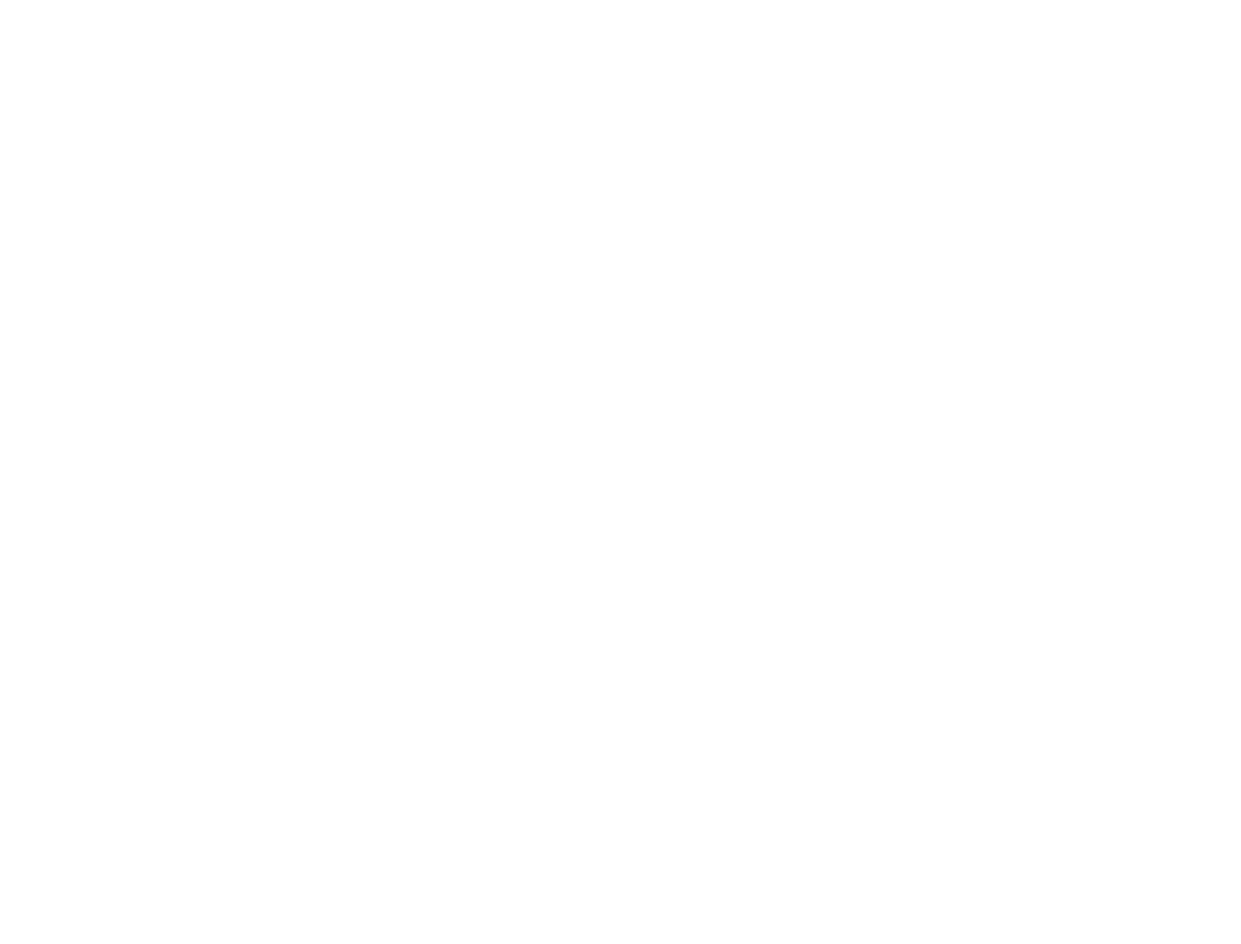
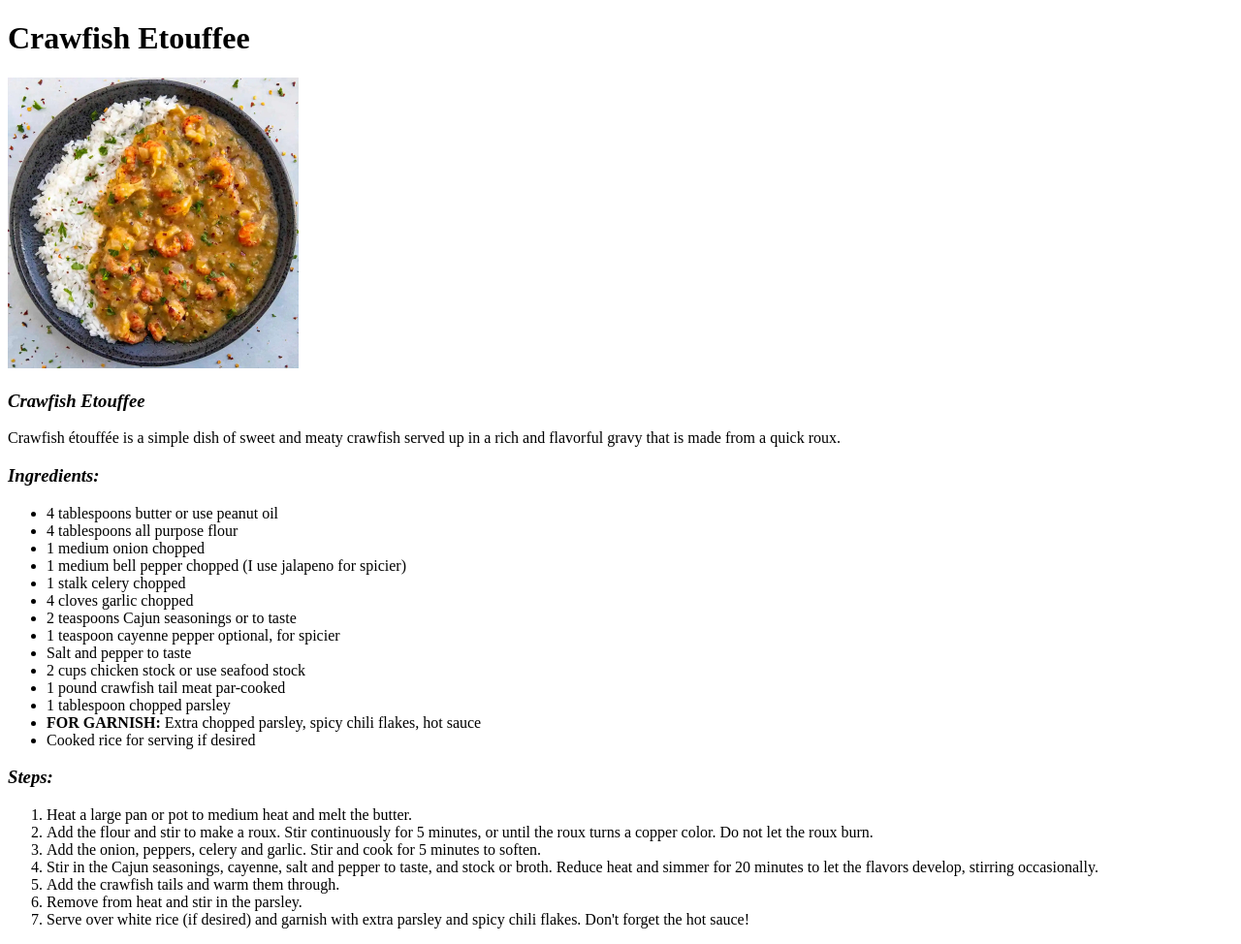
Before and after one commit to Krickle/odin-recipes, a plain HTML site: page recipes/crawfish-etouffee.html in a window 1280 px wide. Shown: the whole page at 97% size. Before the commit the page ends 800 px from the top, so only its background shows below. Drawn offline with Linux system fonts and the light colour scheme.

Commit message:
Add boilerplate/headings/ordered list/unordered list/image to crawfish-etouffee.html

```diff
--- a/recipes/crawfish-etouffee.html
+++ b/recipes/crawfish-etouffee.html
@@ -0,0 +1,51 @@
+<!DOCTYPE html>
+<html lang="en">
+<head>
+    <meta charset="UTF-8">
+    <meta http-equiv="X-UA-Compatible" content="IE=edge">
+    <meta name="viewport" content="width=device-width, initial-scale=1.0">
+    <title>Crawfish Etouffee Recipe</title>
+</head>
+<body>
+    <h1>Crawfish Etouffee</h1>
+
+    <p><img src="../images/etouffee.jpg" alt="Photo of crawfish etouffe in a bowl with rice"></p>
+
+    <h3><em>Crawfish Etouffee</em></h3>
+
+    <p>Crawfish étouffée is a simple dish of sweet and meaty crawfish served up in a rich and flavorful gravy that is made from a quick roux.
+    </p>
+
+    <h3><em>Ingredients:</em></h3>
+
+    <ul>
+        <li>4 tablespoons butter or use peanut oil</li>
+        <li>4 tablespoons all purpose flour</li>
+        <li>1 medium onion chopped</li>
+        <li>1 medium bell pepper chopped (I use jalapeno for spicier)</li>
+        <li>1 stalk celery chopped</li>
+        <li>4 cloves garlic chopped</li>
+        <li>2 teaspoons Cajun seasonings or to taste</li>
+        <li>1 teaspoon cayenne pepper optional, for spicier</li>
+        <li>Salt and pepper to taste</li>
+        <li>2 cups chicken stock or use seafood stock</li>
+        <li>1 pound crawfish tail meat par-cooked</li>
+        <li>1 tablespoon chopped parsley</li>
+        <li><strong>FOR GARNISH:</strong> Extra chopped parsley, spicy chili flakes, hot sauce</li>
+        <li>Cooked rice for serving if desired</li>
+    </ul>
+
+    <h3><em>Steps:</em></h3>
+
+    <ol>
+        <li>Heat a large pan or pot to medium heat and melt the butter.</li>
+        <li>Add the flour and stir to make a roux. Stir continuously for 5 minutes, or until the roux turns a copper color. Do not let the roux burn.</li>
+        <li>Add the onion, peppers, celery and garlic. Stir and cook for 5 minutes to soften.</li>
+        <li>Stir in the Cajun seasonings, cayenne, salt and pepper to taste, and stock or broth. Reduce heat and simmer for 20 minutes to let the flavors develop, stirring occasionally.</li>
+        <li>Add the crawfish tails and warm them through.</li>
+        <li>Remove from heat and stir in the parsley.</li>
+        <li>Serve over white rice (if desired) and garnish with extra parsley and spicy chili flakes. Don't forget the hot sauce!</li>
+    </ol>
+
+</body>
+</html>
```
Also changed, not shown: index.html (+1 -0 lines), recipes/million-dollar-spagetti.html (+1 -2 lines).
